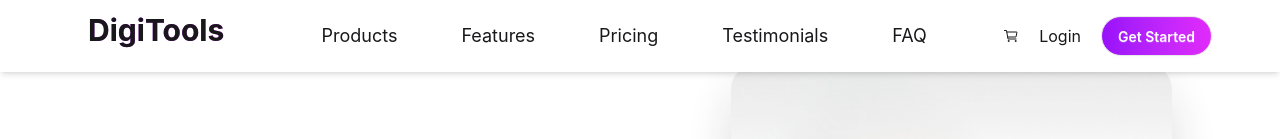
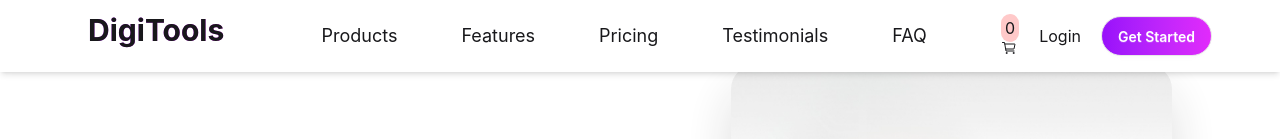
Before and after one commit to jakaria562/Assignment-6, a React (Vite) app: page / in a window 1280 px wide. Shown: the top 139 px of the page. Built offline with nearby package versions, Linux system fonts and the light colour scheme.

Commit message:
Implement add to cart functionality

```diff
--- a/src/App.jsx
+++ b/src/App.jsx
@@ -26,7 +26,7 @@ function App() {
  console.log(carts)
   return (
     <>
-         <NavBar></NavBar>
+         <NavBar  carts={carts} setCarts ={setCarts}></NavBar>
          <Banner></Banner>
          <StatsSection></StatsSection>
 
--- a/src/NavBar.jsx
+++ b/src/NavBar.jsx
@@ -1,7 +1,7 @@
 import React from 'react';
 import { IoCartOutline } from 'react-icons/io5';
 
-const NavBar = () => {
+const NavBar = ({carts,setCarts}) => {
     return (
         <div >
              <div className="navbar fixed top-0 left-0 z-50 w-full bg-white shadow-md">
@@ -30,7 +30,7 @@ const NavBar = () => {
         </ul>
       </div>
       <div className="navbar-end gap-5  pr-15">
-        <button>  <IoCartOutline></IoCartOutline> </button>
+        <button > <span className=' p-1 rounded-full bg-red-200'> {` ${carts.length}`}</span> <IoCartOutline></IoCartOutline> </button>
         <p>
             Login
         </p>
```
